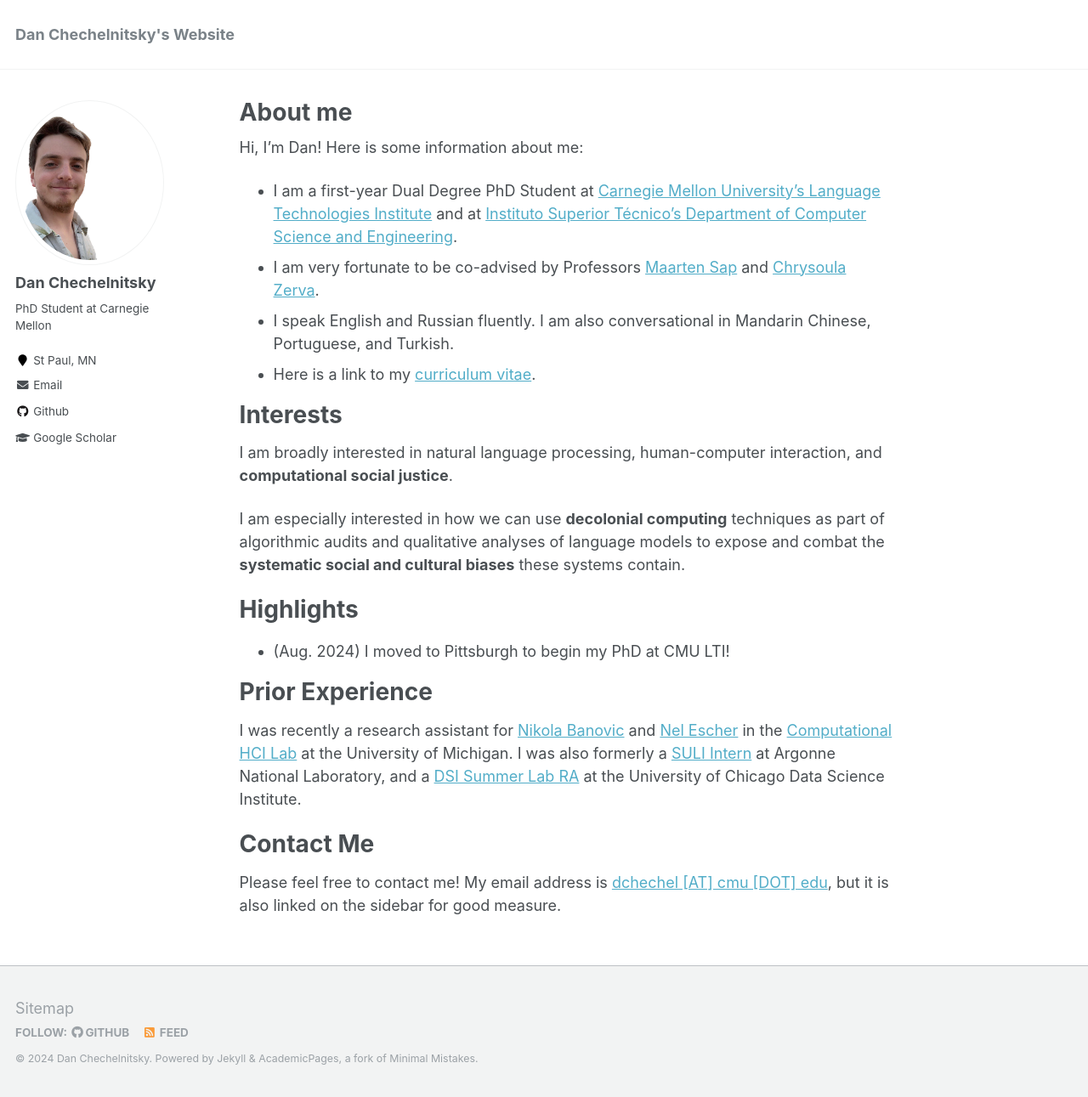
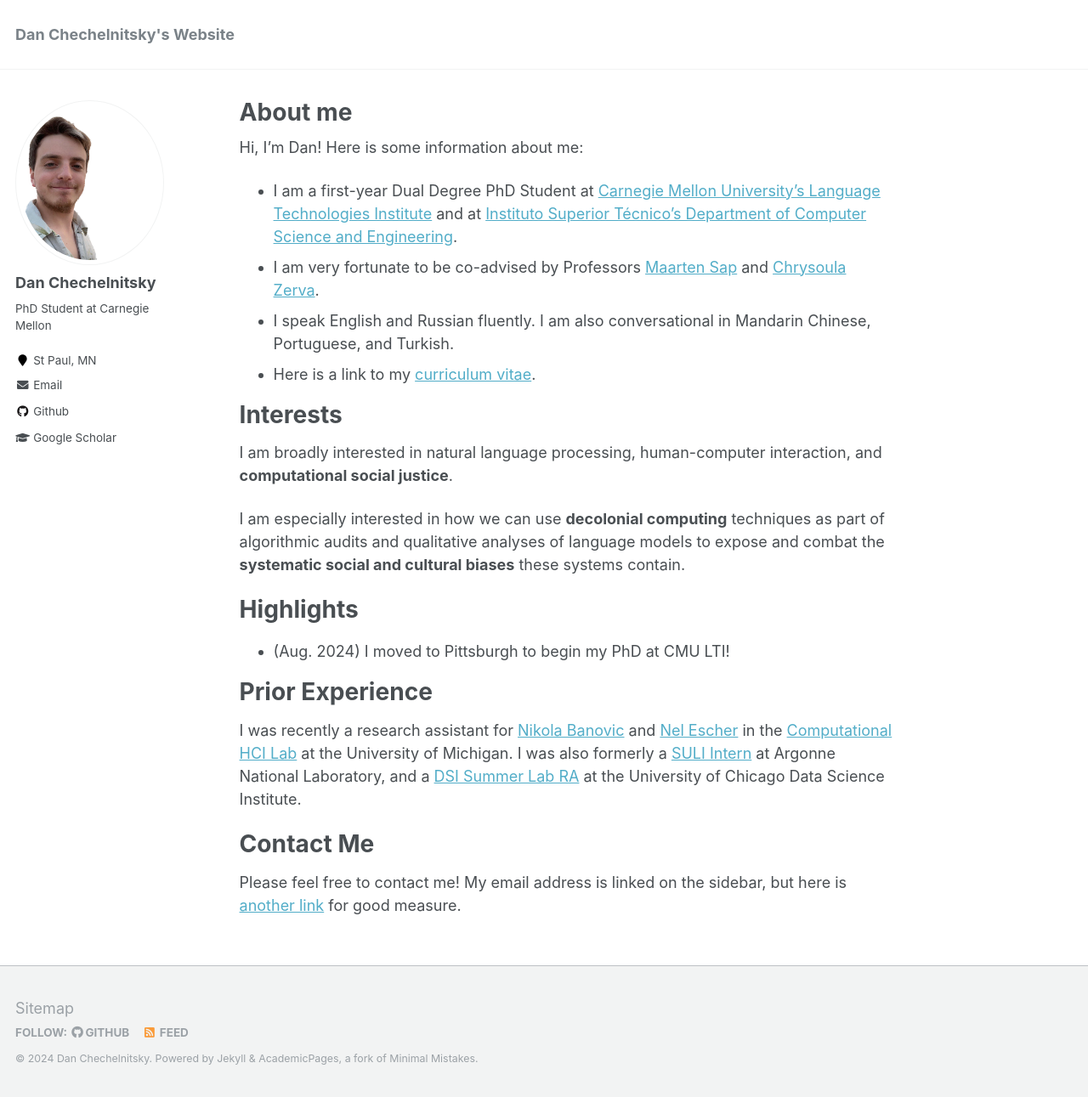
Before and after one commit to chechelnitskd/chechelnitskd.github.io, a Jekyll site: the page built from _pages/about.md, in a window 1280 px wide and 1291 px high. Shown: the whole window at 85% size. Built offline with Jekyll 4.4.1, drawn with Linux system fonts in a browser that asks for light colours.

Commit message:
Update about.md

```diff
--- a/_pages/about.md
+++ b/_pages/about.md
@@ -30,4 +30,4 @@ I was recently a research assistant for [Nikola Banovic](https://www.nikolabanov
 
 # Contact Me
 
-Please feel free to contact me! My email address is [dchechel [AT] cmu [DOT] edu](mailto:dchechel@cmu.edu), but it is also linked on the sidebar for good measure.
+Please feel free to contact me! My email address is linked on the sidebar, but here is [another link](mailto:dchechel@cmu.edu) for good measure.
```
